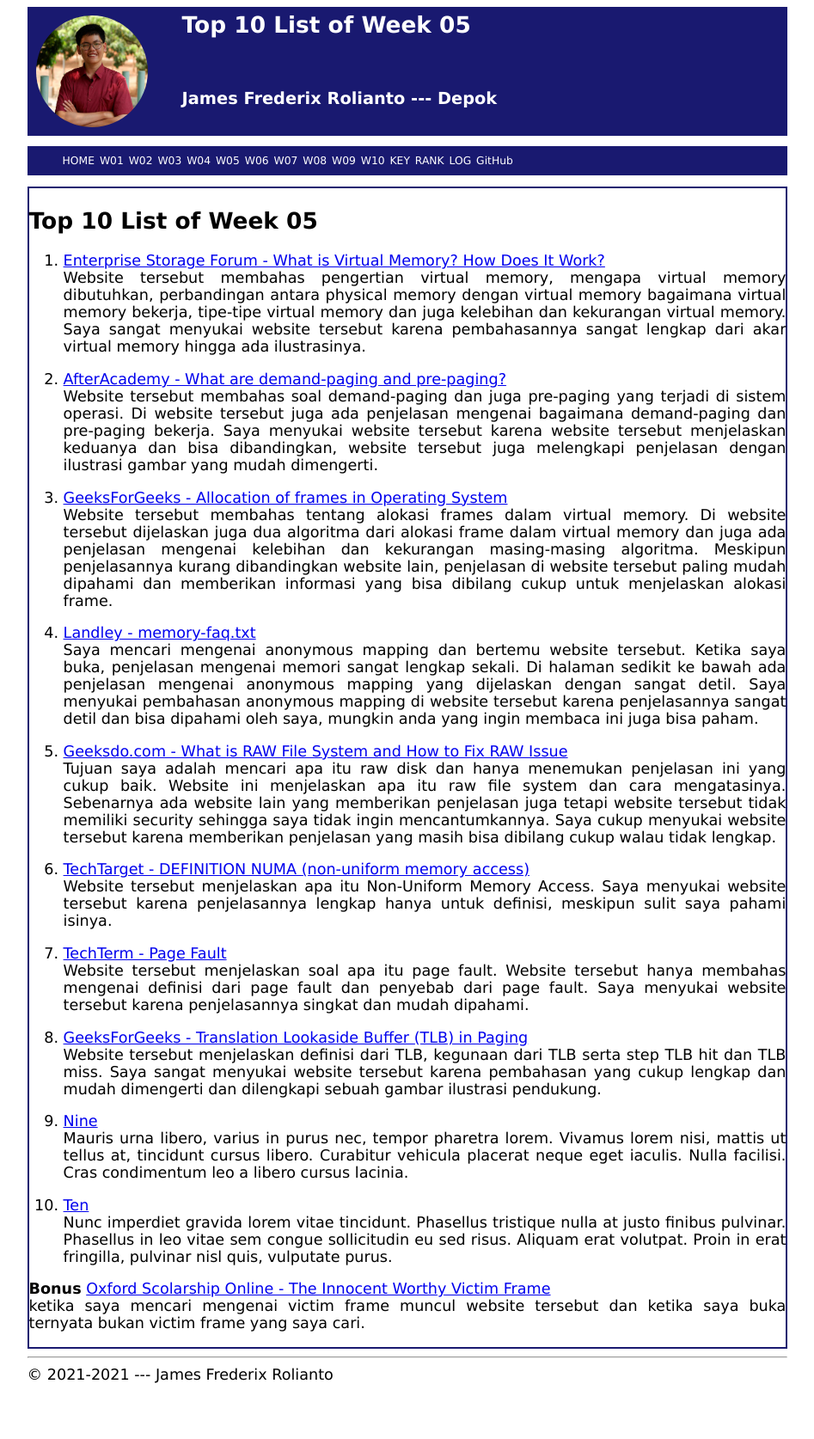
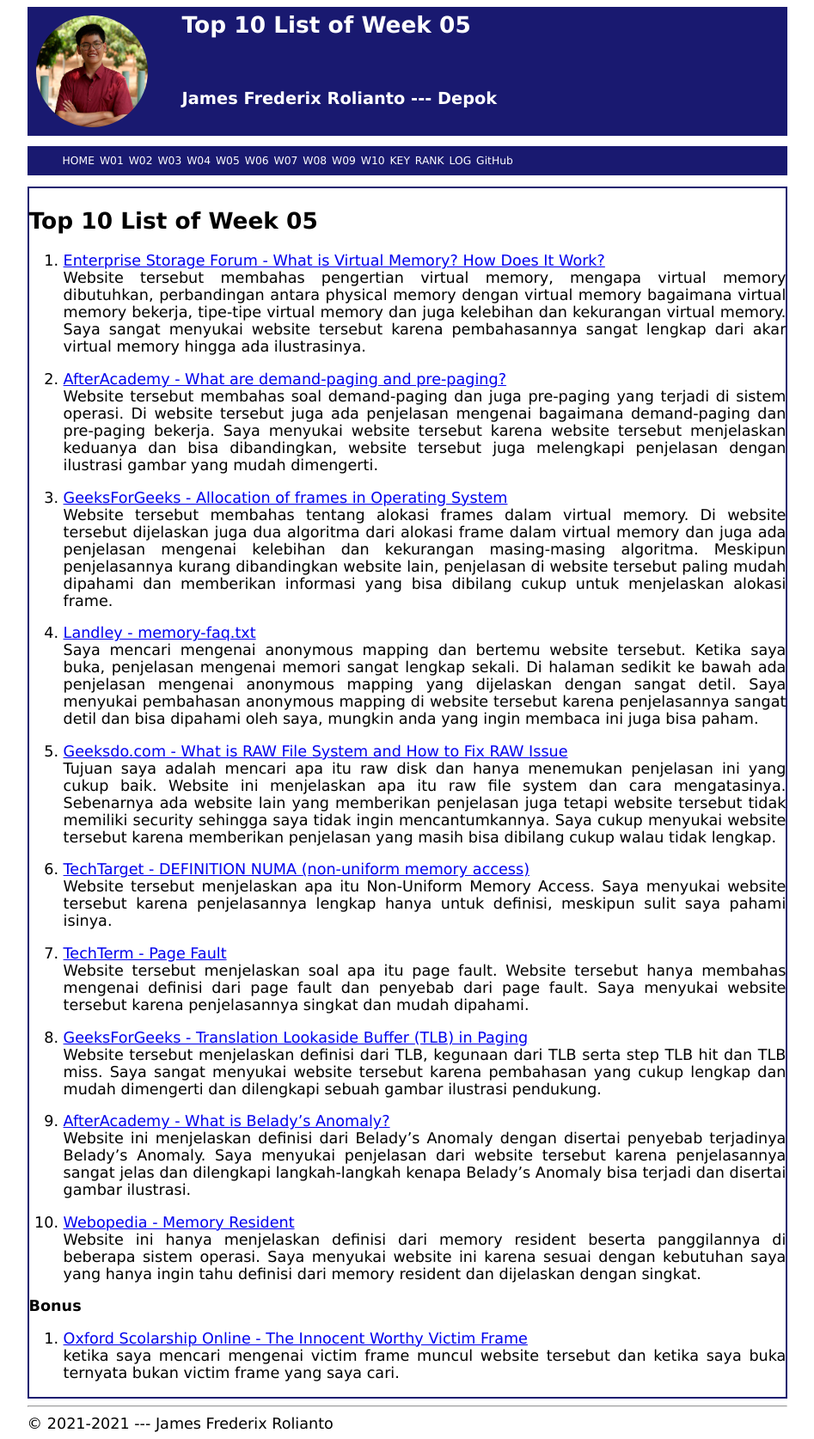
Before and after one commit to SinusCosinusTangen/os211, a Jekyll site: the page built from w05.md, in a window 1280 px wide. Shown: the whole page at 86% size, without its empty margins (166-1113 px from the left). Built offline with Jekyll 4.4.1, drawn with Linux system fonts in a browser that asks for light colours; our own code applies the rules of GitHub Pages for plain Markdown files; before the commit the page ends 1617 px from its top, so only the background shows below that.

Commit message:
OS211 SinusCosinusTangen

```diff
--- a/w05.md
+++ b/w05.md
@@ -44,20 +44,15 @@ fault. Saya menyukai website tersebut karena penjelasannya singkat dan mudah dip
 Website tersebut menjelaskan definisi dari TLB, kegunaan dari TLB serta step TLB hit dan TLB miss. Saya sangat menyukai website tersebut karena
 pembahasan yang cukup lengkap dan mudah dimengerti dan dilengkapi sebuah gambar ilustrasi pendukung.
 
-9. [Nine](https://en.wikipedia.org/wiki/9)<br>
-Mauris urna libero, varius in purus nec, tempor pharetra lorem.
-Vivamus lorem nisi, mattis ut tellus at, tincidunt cursus libero.
-Curabitur vehicula placerat neque eget iaculis.
-Nulla facilisi.
-Cras condimentum leo a libero cursus lacinia.
+9. [AfterAcademy - What is Belady’s Anomaly?](https://afteracademy.com/blog/what-is-beladys-anomaly)<br>
+Website ini menjelaskan definisi dari Belady’s Anomaly dengan disertai penyebab terjadinya Belady’s Anomaly. Saya menyukai penjelasan dari
+website tersebut karena penjelasannya sangat jelas dan dilengkapi langkah-langkah kenapa Belady’s Anomaly bisa terjadi dan disertai gambar
+ilustrasi.
 
-10. [Ten](https://en.wikipedia.org/wiki/10)<br>
-Nunc imperdiet gravida lorem vitae tincidunt.
-Phasellus tristique nulla at justo finibus pulvinar.
-Phasellus in leo vitae sem congue sollicitudin eu sed risus.
-Aliquam erat volutpat.
-Proin in erat fringilla, pulvinar nisl quis, vulputate purus.
+10. [Webopedia - Memory Resident](https://www.webopedia.com/definitions/memory-resident/)<br>
+Website ini hanya menjelaskan definisi dari memory resident beserta panggilannya di beberapa sistem operasi. Saya menyukai website ini karena
+sesuai dengan kebutuhan saya yang hanya ingin tahu definisi dari memory resident dan dijelaskan dengan singkat.
 
 <strong>Bonus</strong>
-[Oxford Scolarship Online - The Innocent Worthy Victim Frame](https://oxford.universitypressscholarship.com/view/10.1093/acprof:oso/9780199397624.001.0001/acprof-9780199397624-chapter-4)<br>
+11. [Oxford Scolarship Online - The Innocent Worthy Victim Frame](https://oxford.universitypressscholarship.com/view/10.1093/acprof:oso/9780199397624.001.0001/acprof-9780199397624-chapter-4)<br>
 ketika saya mencari mengenai victim frame muncul website tersebut dan ketika saya buka ternyata bukan victim frame yang saya cari.
```
